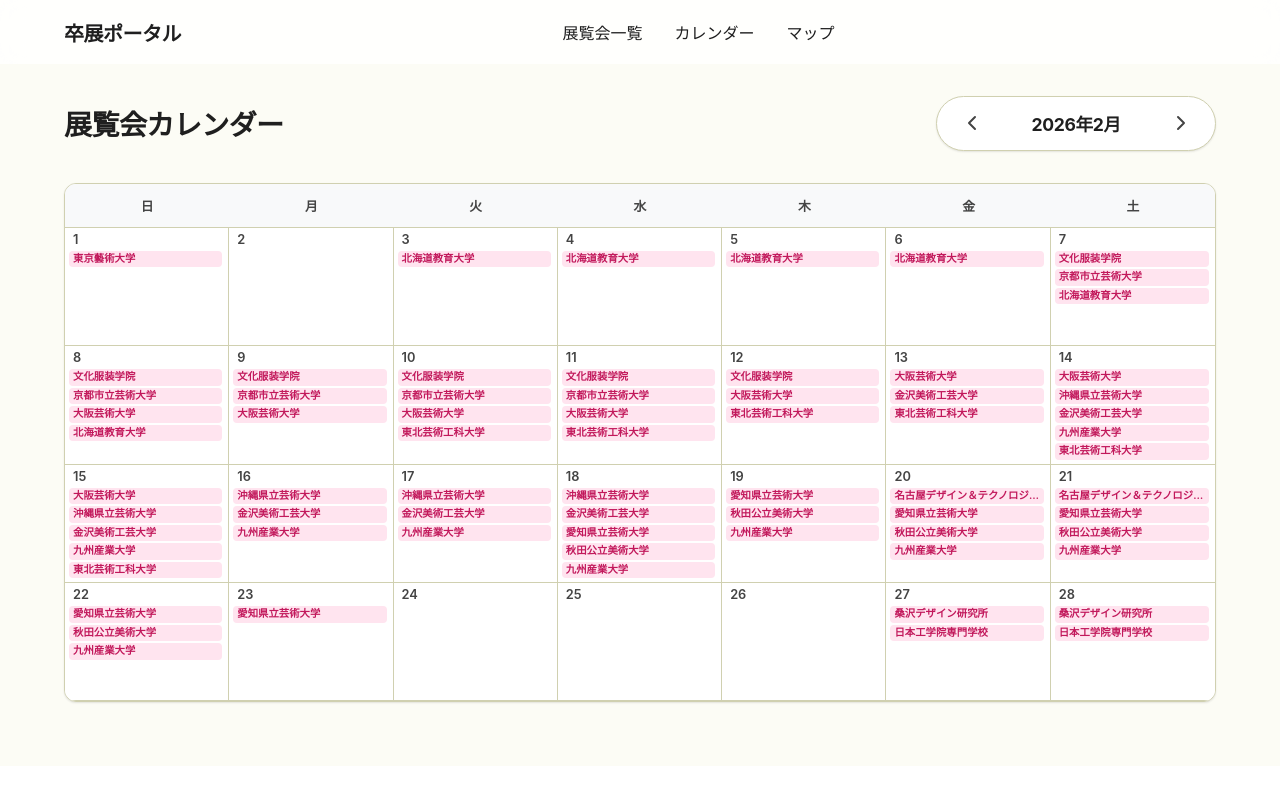
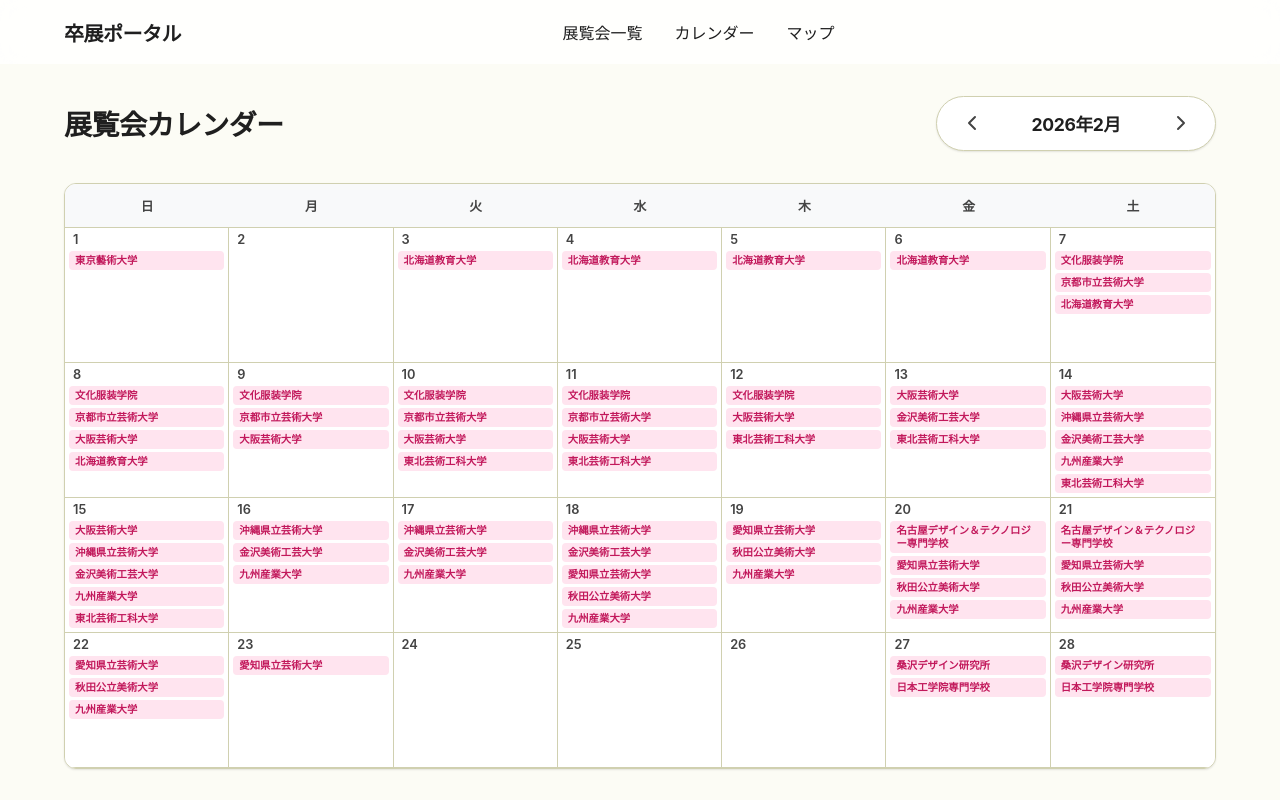
Before and after one commit to abogadoatusi/graduation-exhibitions, a Next.js app: page /calendar in a window 1280 px wide. Shown: the top 800 px of the page. Built offline with nearby package versions, Linux system fonts and the light colour scheme.

Commit message:
Fix: Allow text wrapping in calendar events

```diff
--- a/app/calendar/page.module.css
+++ b/app/calendar/page.module.css
@@ -65,6 +65,7 @@
 .calendar {
     border: 1px solid var(--border);
     border-radius: 12px;
+    /* overflow: hidden;  <-- Removed to let content be seen clearly if needed, but border radius masks it anyway */
     overflow: hidden;
     background-color: white;
     box-shadow: var(--shadow-sm);
@@ -88,12 +89,13 @@
 .daysGrid {
     display: grid;
     grid-template-columns: repeat(7, 1fr);
-    /* Ensure rows are equal height if content differs */
+    /* Ensure rows track content size automatically */
     grid-auto-rows: 1fr;
 }
 
 .dayCell {
     min-height: 100px;
+    /* Minimum height */
     border-right: 1px solid var(--border);
     border-bottom: 1px solid var(--border);
     padding: 0.25rem;
@@ -101,8 +103,6 @@
     background: white;
     display: flex;
     flex-direction: column;
-    overflow: hidden;
-    /* Prevent cell expansion from breaking grid visual */
 }
 
 .dayCell:nth-child(7n) {
@@ -131,40 +131,31 @@
 .eventList {
     display: flex;
     flex-direction: column;
-    gap: 2px;
+    gap: 3px;
     flex: 1;
-    overflow-y: auto;
-    /* Allow scrolling inside cell if too many events */
-    padding-right: 2px;
-    /* For scrollbar space */
-    scrollbar-width: none;
-}
-
-.eventList::-webkit-scrollbar {
-    display: none;
 }
 
 .eventDot {
     display: block;
     font-size: 0.65rem;
-    /* Smaller font */
     background-color: var(--color-pale-pink);
     color: #c2185b;
-    padding: 2px 4px;
+    padding: 3px 6px;
     border-radius: 4px;
-    white-space: nowrap;
-    overflow: hidden;
-    text-overflow: ellipsis;
+
+    /* Allow wrapping */
+    white-space: normal;
+    word-break: break-all;
+    /* Ensure long words like english titles break if needed (though Japanese breaks naturaly) */
+    line-height: 1.25;
+
     transition: all 0.2s;
     text-decoration: none;
     font-weight: 600;
-    line-height: 1.2;
 }
 
 .eventDot:hover {
     background-color: var(--color-rose-pink);
     color: white;
-    z-index: 10;
-    position: relative;
-    /* Bring to font on hover */
+    transform: translateY(-1px);
 }
```
